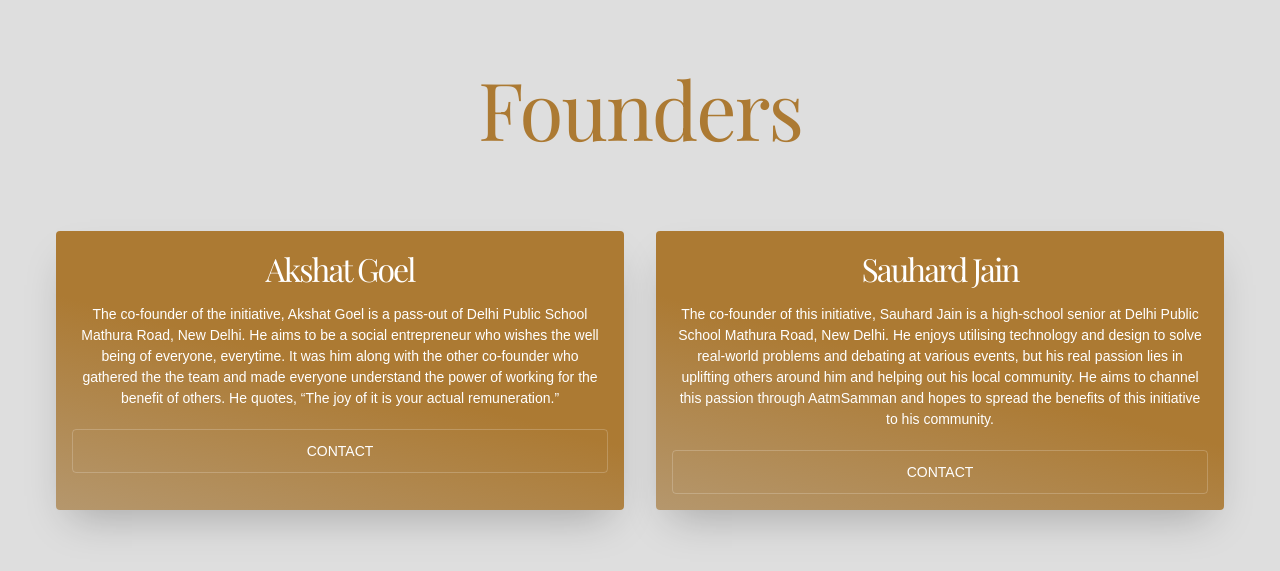
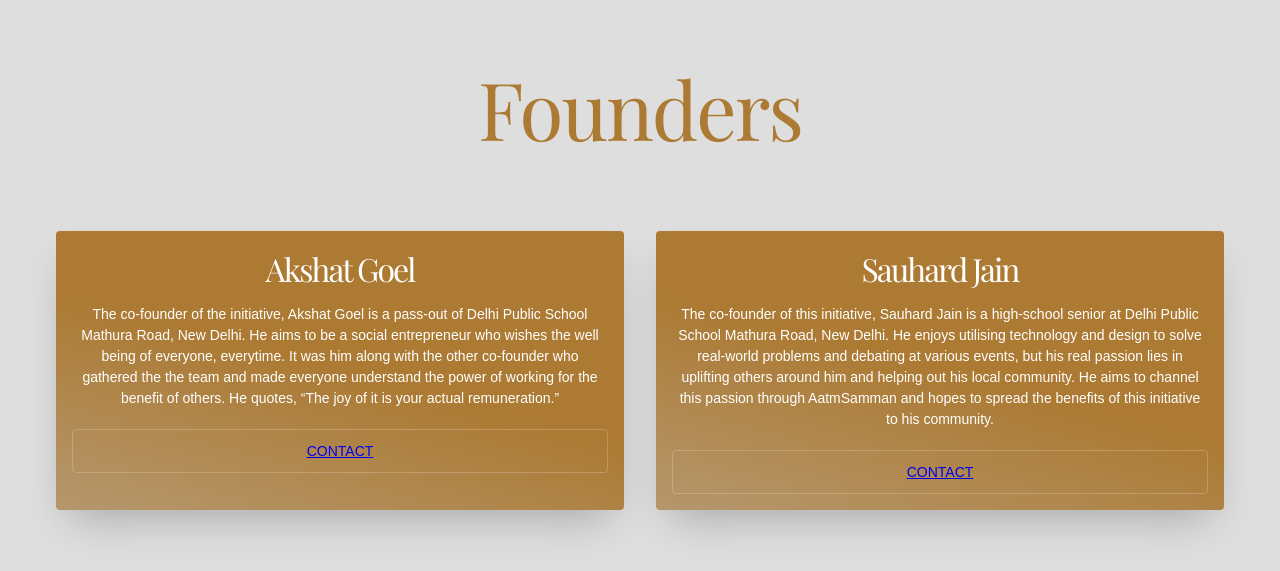
Before and after one commit to sauhardjain/aatmsamman, a plain HTML site: page index.html in a window 1280 px wide. Shown: the part 2271-2842 px from the top of the page. Drawn offline with nearby package versions, Linux system fonts and the light colour scheme.

Commit message:
Update index.html

```diff
--- a/index.html
+++ b/index.html
@@ -126,7 +126,7 @@
 							<p class="card_text">The co-founder of the initiative, Akshat Goel is a pass-out of Delhi Public School Mathura Road, New Delhi. He aims to be a social entrepreneur who wishes the well being of everyone, everytime. It was him
 								along with the other co-founder who gathered the the team and made everyone understand the power of working for the benefit of others. He quotes, “The joy of it is your actual remuneration.”
 							</p>
-							<button class="btn card_btn ak_contact" >Contact</button>
+							<button class="btn card_btn ak_contact"><a href="https://linkedin.com/in/akshatgoel" target="_blank">Contact</a></button>
 						</center>
 					</div>
 				</div>
@@ -139,7 +139,7 @@
 							<p class="card_text">The co-founder of this initiative, Sauhard Jain is a high-school senior at Delhi Public School Mathura Road, New Delhi. He enjoys utilising technology and design to solve real-world problems and debating at various events, but his real passion lies
 								in uplifting others around him and helping out his local community. He aims to channel this passion through AatmSamman and hopes to spread the benefits of this initiative to his community.
 							</p>
-							<button class="btn card_btn sa_contact">Contact</button>
+							<button class="btn card_btn sa_contact"><a href="https://linkedin.com/in/sauhardjain" target="_blank">Contact</a></button>
 						</center>
 					</div>
 				</div>
```
